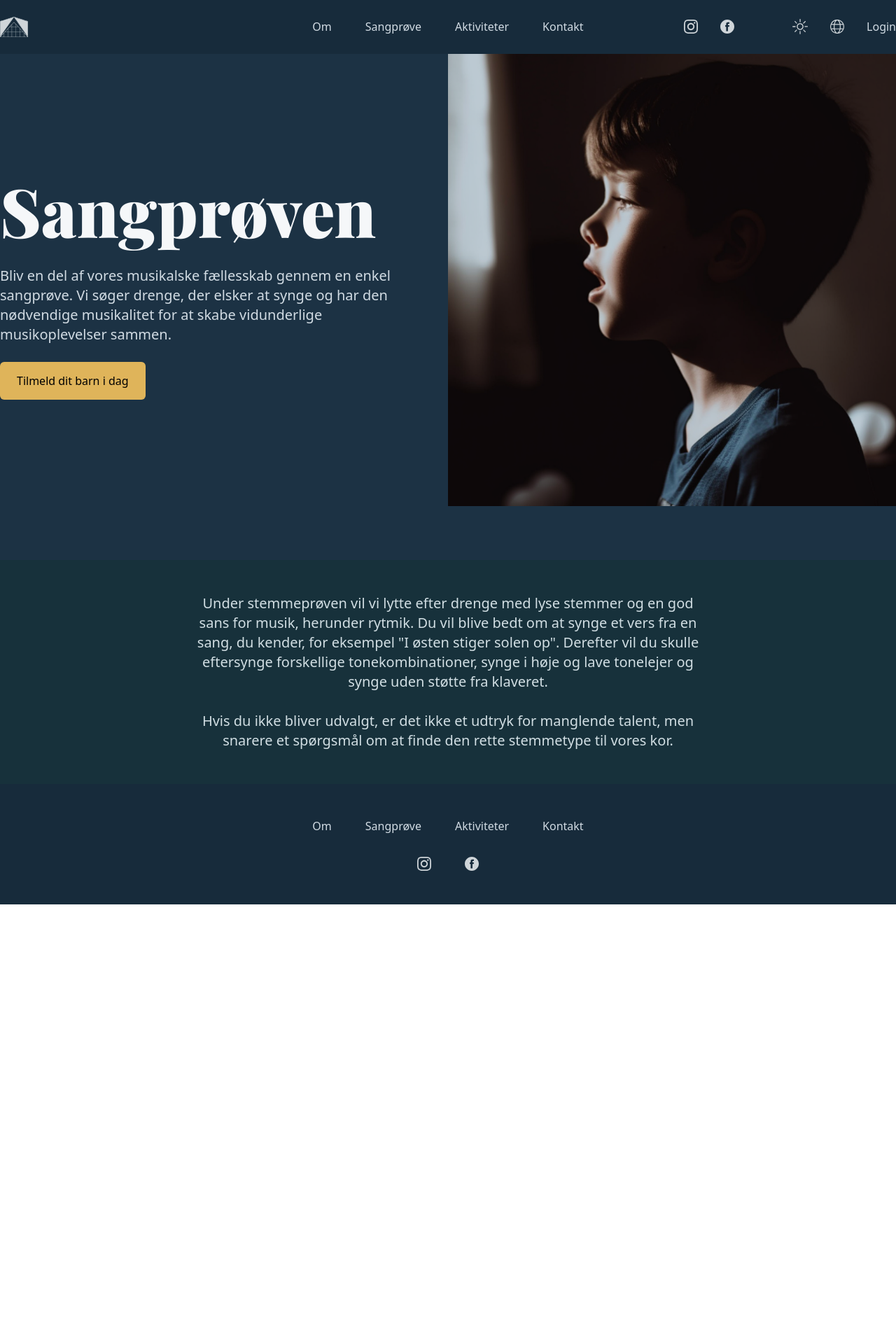
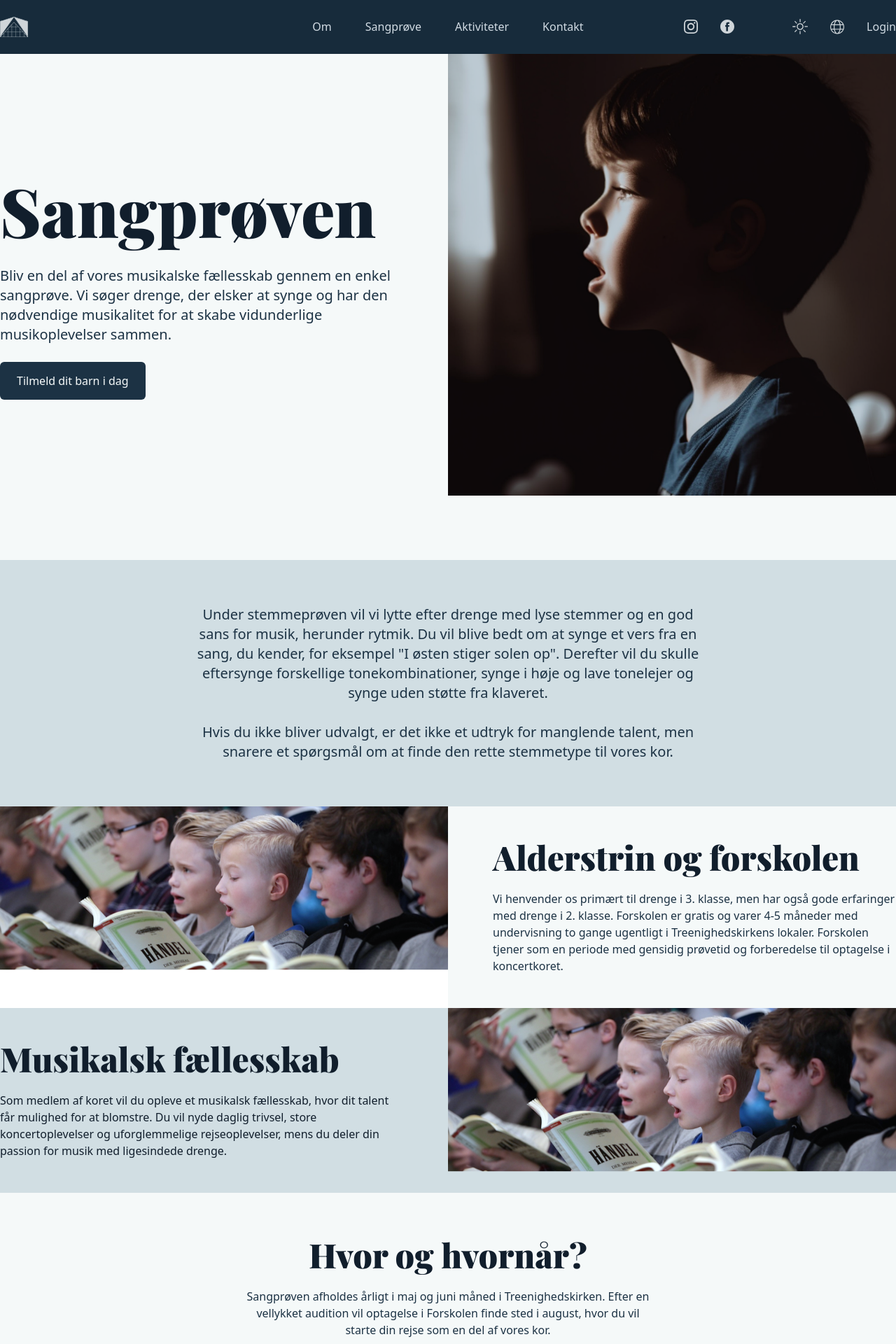
Before and after one commit to Zvezke/TDK, a Next.js app: page /sangproeven in a window 1280 px wide. Shown: the top 1920 px of the page at 70% size. Before the commit the page ends 1292 px from the top, so only its background shows below. Built offline with nearby package versions, Linux system fonts and the light colour scheme.

Commit message:
Further dev on Sangproeven and added darkmode

```diff
--- a/app/components/navbar.tsx
+++ b/app/components/navbar.tsx
@@ -1,16 +1,20 @@
+"use client";
+
+import useColorMode from "@/hooks/useColorMode";
 import Image from "next/image";
 import Link from "next/link";
 
 const Navbar = () => {
+  const [colorMode, setColorMode] = useColorMode();
   return (
-    <nav className="grid items-center justify-center grid-cols-12 text-tdk-blue-400 py-6 mx-auto 2xl:max-w-screen-xl">
-      {/* Fix logo */}
+    <nav className=" text-tdk-blue-400 py-6 bg-tdk-blue-800 fixed w-full z-50">
+      <div className="grid mx-auto grid-cols-12 xl:max-w-screen-xl">
         {/* Logo */}
         <Link className="" href="/">
           <Image src="/images/church.svg" alt="Logo" width={40} height={40} />
         </Link>
         {/* Navigation */}
-      <ul className="flex justify-center gap-12 col-start-5 col-end-9">
+        <ul className="flex justify-center items-center gap-12 col-start-5 col-end-9">
           <li>
             <Link href="/om">Om</Link>
           </li>
@@ -45,15 +49,20 @@ const Navbar = () => {
             </Link>
           </div>
         </div>
-
         {/* Dark mode, language, login */}
         <div className="flex gap-8 justify-end col-start-11 col-end-13">
+          <button
+            onClick={() =>
+              setColorMode(colorMode === "light" ? "dark" : "light")
+            }
+          >
             <Image
               src="/images/lightMode.svg"
               alt="Icon for light mode"
               width={22}
               height={22}
             />
+          </button>
           <Image
             src="/images/language.svg"
             alt="Icon for language switch"
@@ -62,6 +71,7 @@ const Navbar = () => {
           />
           <button className="text-s">Login</button>
         </div>
+      </div>
     </nav>
   );
 };
--- a/app/header.tsx
+++ b/app/header.tsx
@@ -2,7 +2,7 @@ import Navbar from "./components/navbar";
 
 const Header = () => {
   return (
-    <header className="bg-tdk-blue-800 left-0 top-0 fixed w-full">
+    <header>
       <Navbar />
     </header>
   );
--- a/app/layout.tsx
+++ b/app/layout.tsx
@@ -26,12 +26,13 @@ export default function RootLayout({
   children: React.ReactNode;
 }) {
   return (
-    <html className="dark" lang="da">
+    <html className="" lang="da">
       <body
-        className={`${roboto.variable} ${playfair.variable}`}
+        className={`${roboto.variable} ${playfair.variable} light`}
         // className={`${roboto.variable} ${playfair.variable} bg-tdk-blue-400 dark:bg-tdk-blue-700 container`}
       >
         {/* <div className="container"> */}
+        {/* Enable Header */}
         <Header />
         {children}
         {/* </div> */}
--- a/app/sangproeven/page.tsx
+++ b/app/sangproeven/page.tsx
@@ -5,13 +5,13 @@ const Page = () => {
   return (
     <>
       {/* 1. sektion - Sangprøven */}
-      <div className="bg-tdk-blue-700 relative -z-20">
+      <div className="bg-tdk-blue-light-background dark:bg-tdk-blue-700 relative -z-20">
         <section className="grid lg:grid-cols-2 mx-auto xl:max-w-screen-xl">
-          <div className="flex flex-col justify-center items-center min-h-screen -z-20 text-center order-1 container lg:col-start-1 lg:col-end-2 lg:text-left">
-            <h2 className="text-[3.5rem] font-playfair font-black pb-4 lg:text-8xl lg:pb-8 lg:mt-12 lg:self-start dark:text-tdk-blue-200">
+          <div className="flex flex-col justify-center items-center min-h-screen -z-20 text-center container lg:col-start-1 lg:col-end-2 lg:text-left">
+            <h2 className="text-[3.5rem] text-tdk-blue-light-headlines font-playfair font-black pb-4 lg:text-8xl lg:pb-8 lg:mt-12 lg:self-start dark:text-tdk-blue-200">
               Sangprøven
             </h2>
-            <p className="px-8 max-w-prose lg:text-xl lg:pr-12 lg:px-0 dark:text-tdk-blue-400">
+            <p className="px-8 max-w-prose text-tdk-blue-light-buttonsSubheadings lg:text-xl lg:pr-12 lg:px-0 dark:text-tdk-blue-400">
               Bliv en del af vores musikalske fællesskab gennem en enkel
               sangprøve. Vi søger drenge, der elsker at synge og har den
               nødvendige musikalitet for at skabe vidunderlige musikoplevelser
@@ -19,7 +19,7 @@ const Page = () => {
             </p>
             <div className="my-10 lg:self-start">
               <Link
-                className="py-4 px-6 rounded-md dark:bg-tdk-yellow-400"
+                className="py-4 px-6 rounded-md text-tdk-blue-light-background bg-tdk-blue-light-buttonsSubheadings dark:text-tdk-blue-700 dark:bg-tdk-yellow-400"
                 href="/kontakt"
               >
                 Tilmeld dit barn i dag
@@ -27,8 +27,7 @@ const Page = () => {
             </div>
           </div>
           <Image
-            // Fix billedet
-            className="order-2 lg:col-start-2 lg:col-end-3 lg:absolute lg:right-0 lg:-top-12 lg:-z-10 lg:w-1/2"
+            className="w-screen lg:col-start-2 lg:col-end-3 lg:absolute lg:right-0 lg:-z-10 lg:w-1/2"
             src="/images/sangproeven/boySinging.png"
             alt="Boy singing"
             width={400}
@@ -37,8 +36,8 @@ const Page = () => {
         </section>
       </div>
       {/* 2. sektion - Under stemmeprøven ... */}
-      <section className="py-12 px-8 col-start-1 col-end-3 lg:text-xl dark:bg-tdk-green-700 text-tdk-green-400">
-        <p className="mx-auto max-w-prose text-center">
+      <section className="col-start-1 col-end-3 py-16 px-6 text-lg bg-tdk-blue-light-backgroundDark text-tdk-blue-light-buttonsSubheadings lg:text-xl dark:bg-tdk-green-700 dark:text-tdk-green-400">
+        <p className="mx-auto max-w-prose  text-center">
           Under stemmeprøven vil vi lytte efter drenge med lyse stemmer og en
           god sans for musik, herunder rytmik. Du vil blive bedt om at synge et
           vers fra en sang, du kender, for eksempel "I østen stiger solen op".
@@ -53,23 +52,79 @@ const Page = () => {
         </p>
       </section>
       {/* 3. sektion - Alderstrin og forskolen */}
-      {/* <section className="py-12 text-xl dark:bg-tdk-green-700 text-tdk-green-400">
-        <p className="mx-auto max-w-prose text-center">
-          Vi har brug for drenge, der er mellem 8 og 12 år, og som har lyst til
-          at synge i et kor. Det er vigtigt, at du har lyst til at synge og
-          gerne vil øve dig. Det er også vigtigt, at du har lyst til at deltage
-          i en række koncerter og arrangementer.
+      <section className="flex flex-col mx-auto lg:grid lg:grid-cols-2 ">
+        <Image
+          className="order-1 w-screen lg:absolute lg:left-0 lg:w-1/2 lg:-z-10"
+          src="/images/sangproeven/prototype1.png"
+          alt="Boys singing"
+          width={400}
+          height={400}
+        />
+
+        <div className="text-center py-12 px-6 bg-tdk-blue-light-background lg:col-start-2 lg:col-end-3 lg:mx-0 lg:px-0 lg:pl-16 lg:text-left dark:bg-tdk-blue-700">
+          <h3 className="font-playfair font-black text-4xl text-tdk-blue-light-headlines mb-6 lg:col-start-2 lg:col-end-7 lg:text-left lg:text-5xl dark:text-tdk-blue-200">
+            Alderstrin og forskolen
+          </h3>
+          {/* Too many mx-auto classes! */}
+          <p className="max-w-prose mx-auto text-base lg:text-left lg:px-0 lg:mx-0 lg:text-base text-tdk-blue-light-buttonsSubheadings dark:text-tdk-blue-400">
+            Vi henvender os primært til drenge i 3. klasse, men har også gode
+            erfaringer med drenge i 2. klasse. Forskolen er gratis og varer 4-5
+            måneder med undervisning to gange ugentligt i Treenighedskirkens
+            lokaler. Forskolen tjener som en periode med gensidig prøvetid og
+            forberedelse til optagelse i koncertkoret.
+          </p>
+        </div>
+      </section>
+      {/* Musikalsk fællesskab */}
+      <div className="bg-tdk-blue-light-backgroundDark dark:bg-tdk-green-700">
+        <section className="grid mx-auto xl:max-w-screen-xl lg:grid lg:grid-cols-2">
+          <div className="mx-auto text-center py-12 px-6  dark:text-tdk-green-400 lg:grid lg:col-start-1 lg:col-end-2 lg:mx-0 lg:px-0 lg:text-left">
+            <h3 className="font-playfair font-black text-4xl text-tdk-blue-light-headlines mb-6 lg:text-left lg:text-5xl dark:text-tdk-blue-200">
+              Musikalsk fællesskab
+            </h3>
+            {/* Too many mx-auto classes! */}
+            <p className="max-w-prose mx-auto text-base lg:pr-8 lg:text-base lg:mx-0 text-tdk-blue-light-headlines dark:text-tdk-green-400">
+              Som medlem af koret vil du opleve et musikalsk fællesskab, hvor
+              dit talent får mulighed for at blomstre. Du vil nyde daglig
+              trivsel, store koncertoplevelser og uforglemmelige
+              rejseoplevelser, mens du deler din passion for musik med
+              ligesindede drenge.
+            </p>
+          </div>
+          <Image
+            className="order-1 w-screen lg:absolute lg:right-0 lg:w-1/2"
+            src="/images/sangproeven/prototype1.png"
+            alt="Boys singing"
+            width={400}
+            height={400}
+          />
+        </section>
+      </div>
+      {/* Hvor og hvornår? */}
+      <section className="flex flex-col items-center py-16 px-6 bg-tdk-blue-light-background text-tdk-blue-light-buttonsSubheadings lg:text-xl lg:relative dark:bg-tdk-blue-700 dark:text-tdk-green-400">
+        <h3 className="font-playfair font-black text-4xl text-tdk-blue-light-headlines mb-6 lg:text-center lg:text-5xl dark:text-tdk-blue-200">
+          Hvor og hvornår?
+        </h3>
+        <p className="max-w-prose mb-8 text-center text-base">
+          Sangprøven afholdes årligt i maj og juni måned i Treenighedskirken.
+          Efter en vellykket audition vil optagelse i Forskolen finde sted i
+          august, hvor du vil starte din rejse som en del af vores kor.
         </p>
-        <br />
-        <p className="mx-auto max-w-prose text-center">
-          Vi har brug for drenge, der er mellem 8 og 12 år, og som har lyst til
-          at synge i et kor. Det er vigtigt, at du har lyst til at synge og
-          gerne vil øve dig. Det er også vigtigt, at du har lyst til at deltage
-          i en række koncerter og arrangementer.
-        </p>
-      </section> */}
+        <Link
+          className="py-4 px-6 rounded-md text-base text-tdk-blue-light-background bg-tdk-blue-light-buttonsSubheadings dark:text-tdk-blue-700 dark:bg-tdk-yellow-400"
+          href="/kontakt"
+        >
+          Tilmeld dit barn i dag
+        </Link>
+      </section>
     </>
   );
 };
 
 export default Page;
+
+// Blue background: bg-tdk-blue-light-background dark:bg-tdk-blue-700
+// Text on blue background: text-tdk-blue-light-buttonsSubheadings dark:text-tdk-blue-400
+
+// Green background: bg-tdk-blue-light-backgroundDark dark:bg-tdk-green-700
+// Text on green background: text-tdk-blue-light-buttonsSubheadings dark:text-tdk-green-400
--- /dev/null
+++ b/hooks/useColorMode.ts
@@ -0,0 +1,18 @@
+"use client";
+
+import { useEffect } from "react";
+import useLocalStorage from "./useLocalStorage";
+
+function useColorMode() {
+  const [colorMode, setColorMode] = useLocalStorage("color-mode", "light");
+
+  useEffect(() => {
+    const body = document.body;
+    body.classList.remove(colorMode === "light" ? "dark" : "light");
+    body.classList.add(colorMode);
+  }, [colorMode]);
+
+  return [colorMode, setColorMode];
+}
+
+export default useColorMode;
--- /dev/null
+++ b/hooks/useLocalStorage.ts
@@ -0,0 +1,38 @@
+import { useState, useEffect } from "react";
+
+const useLocalStorage = (key: string, initialValue: string) => {
+  // State to store our value
+  // Pass initial state function to useState so logic is only executed once
+  const [storedValue, setStoredValue] = useState(() => {
+    try {
+      // Get from local storage by key
+      const item = window.localStorage.getItem(key);
+      // Parse stored json or if none return initialValue
+      return item ? JSON.parse(item) : initialValue;
+    } catch (error) {
+      // If error also return initialValue
+      console.log(error);
+      return initialValue;
+    }
+  });
+
+  // useEffect to update local storage when the state changes
+  useEffect(() => {
+    try {
+      // Allow value to be a function so we have same API as useState
+      const valueToStore =
+        typeof storedValue === "function"
+          ? storedValue(storedValue)
+          : storedValue;
+      // Save state
+      window.localStorage.setItem(key, JSON.stringify(valueToStore));
+    } catch (error) {
+      // A more advanced implementation would handle the error case
+      console.log(error);
+    }
+  }, [key, storedValue]);
+
+  return [storedValue, setStoredValue];
+};
+
+export default useLocalStorage;
--- a/tailwind.config.js
+++ b/tailwind.config.js
@@ -29,6 +29,13 @@ module.exports = {
         700: "#1C3244",
         800: "#172B3B",
       },
+      "tdk-blue-light": {
+        background: "#F5F9F9",
+        backgroundDark: "#D1DEE3",
+        dividers: "#B7C2C7",
+        buttonsSubheadings: "#1C3244",
+        headlines: "#111E2C",
+      },
       "tdk-green": {
         300: "#E4EEF2",
         400: "#D1DEE3",
@@ -44,3 +51,10 @@ module.exports = {
   },
   darkMode: "class",
 };
+
+// // F5F9F9
+// Dividers: B7C2C7
+// Slightly darker bg: D1DEE3
+
+// Headlines: 111E2C
+// Buttons and subheadings: 1C3244
```
Also changed, not shown: public/images/sangproeven/boySinging.png, public/images/sangproeven/prototype1.png (added). Lines whose indentation alone changed are shown as unchanged.
